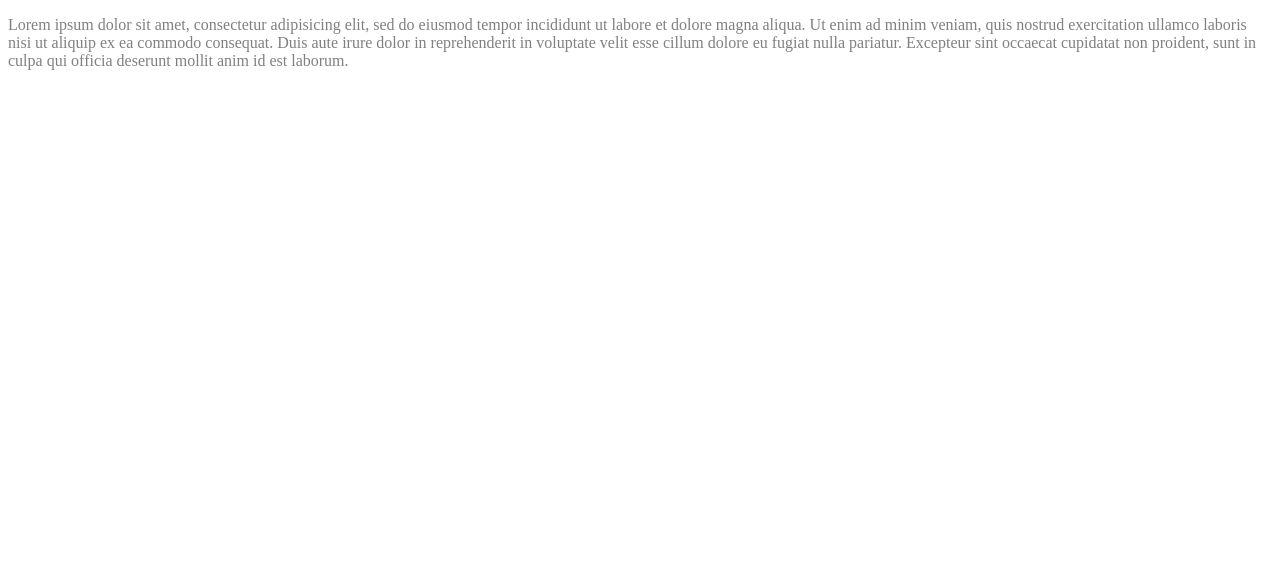
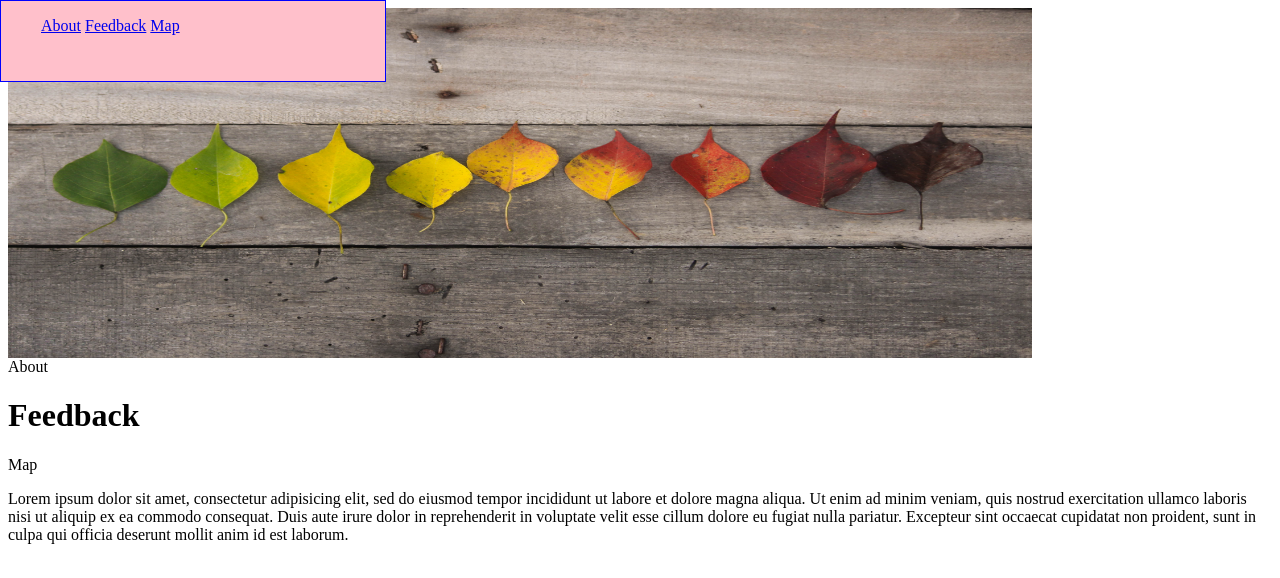
Before and after one commit to tracireed23/teamtatt, a plain HTML site: page index.html in a window 1280 px wide. Drawn offline with Linux system fonts and the light colour scheme.

Commit message:
udpated classroom work

```diff
--- a/index.html
+++ b/index.html
@@ -4,6 +4,29 @@
 	<title>teamtatt</title>
 	<link rel="stylesheet" type="text/css" href="stylesheets/style.css">
 </head>
+
+<div id="banner"><img src="img/banner.jpg" height="350" width="1024"></div>
+
+<nav>
+  <ul>
+    <li><a href="#about">About</a></li>
+    <li><a href="#feedback">Feedback</a></li>
+    <li><a href="#map">Map</a></li>
+  </ul>
+</nav>
+<div id="about" class="clearspacer"></div>
+<div class="content">
+  <ht>About</h1>
+</div>
+<div id="feedback" class="clearspacer"></div>
+<div class="content">
+  <h1>Feedback</h1>
+</div>
+<div id="map" class="clearspacer"></div>
+<div class="content">
+  <ht>Map</h1>
+</div>
+
 <body>
 <p>Lorem ipsum dolor sit amet, consectetur adipisicing elit, sed do eiusmod
 tempor incididunt ut labore et dolore magna aliqua. Ut enim ad minim veniam,
--- a/stylesheets/style.css
+++ b/stylesheets/style.css
@@ -1,3 +1,19 @@
-body {
-	color: gray;
+
+
+nav {
+  width: 30%;
+  height: 10%;
+  border: 1px solid blue;
+  position: fixed;
+  left: 0;
+  top: 0;
+
+  background-color: pink;
 }
+li {
+  display: inline-block;
+}
+
+#banner {
+	height: 350px;
+	width: 1024px;
```
